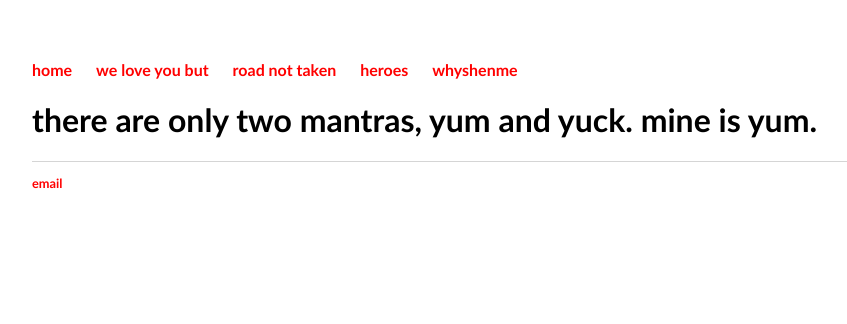
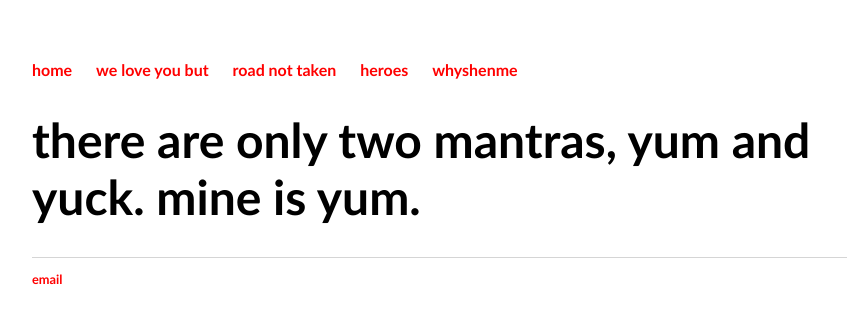
Before and after one commit to c1ndygao/cindygao.com, a Jekyll site: the page built from index.html, in a window 1280 px wide. Shown: the top 324 px of the page, without its empty margins (160-1007 px from the left). Built offline with Jekyll 4.4.1, drawn with Linux system fonts in a browser that asks for light colours.

Commit message:
Update main.css

```diff
--- a/css/main.css
+++ b/css/main.css
@@ -38,11 +38,11 @@
 }
 
 h1 {
-    font-size: 2em;
+    font-size: 3em;
     font-family: "Trebuchet MS", Helvetica, sans-serif, source-han-sans-simplified-c, sans-serif;
 }
 p {
-    font-size: 1em;
+    font-size: 2em;
     line-height: 1em;
     color: grey;
     font-family: "Trebuchet MS", Helvetica, sans-serif, source-han-sans-simplified-c, sans-serif;
@@ -55,7 +55,7 @@
 
 ul.posts {
     margin: 20px auto 40px;
-    font-size: 1em;
+    font-size: 2em;
 }
 
 ul.posts li {
```
